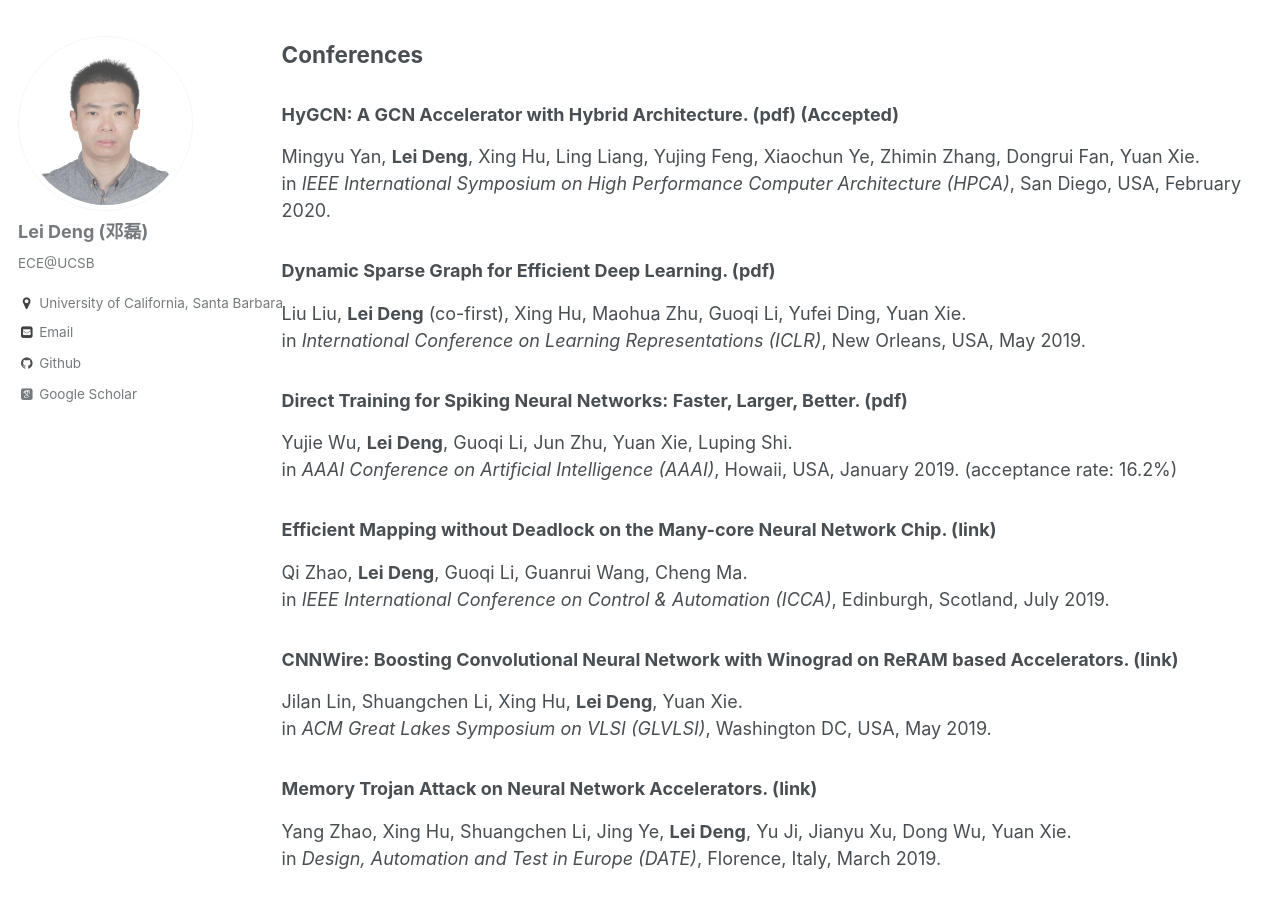
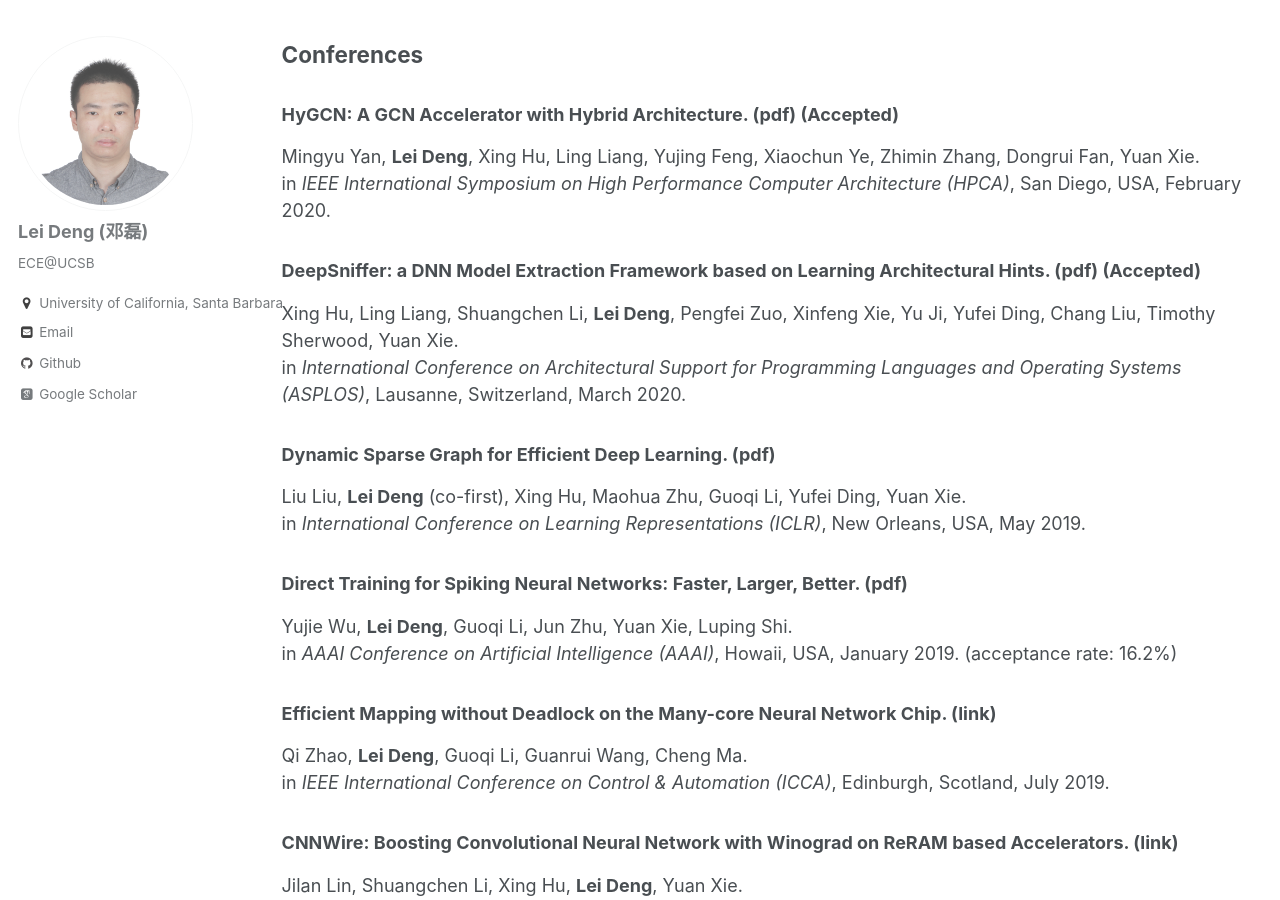
Before and after one commit to dllfei/dllfei.github.io, a Jekyll site: the page built from _pages/publications.md, in a window 1280 px wide and 900 px high, scrolled down 4420 px. Built offline with Jekyll 4.4.1, drawn with Linux system fonts in a browser that asks for light colours; some web fonts are replaced.

Commit message:
Update publications.md

```diff
--- a/_pages/publications.md
+++ b/_pages/publications.md
@@ -135,6 +135,10 @@ Guoqi Li, Wuhua Hu, Gaoxi Xiao, **Lei Deng**, Pei Tang, Jing Pei, Luping Shi. <b
 Mingyu Yan, **Lei Deng**, Xing Hu, Ling Liang, Yujing Feng, Xiaochun Ye, Zhimin Zhang, Dongrui Fan, Yuan Xie. <br />
 in *IEEE International Symposium on High Performance Computer Architecture (HPCA)*, San Diego, USA, February 2020.
 
+### DeepSniffer: a DNN Model Extraction Framework based on Learning Architectural Hints. ([pdf](https://arxiv.org/pdf/1903.03916.pdf)) (Accepted) <br />
+Xing Hu, Ling Liang, Shuangchen Li, **Lei Deng**, Pengfei Zuo, Xinfeng Xie, Yu Ji, Yufei Ding, Chang Liu, Timothy Sherwood, Yuan Xie. <br />
+in *International Conference on Architectural Support for Programming Languages and Operating Systems (ASPLOS)*, Lausanne, Switzerland, March 2020.
+
 ### Dynamic Sparse Graph for Efficient Deep Learning. ([pdf](https://openreview.net/pdf?id=H1goBoR9F7)) <br />
 Liu Liu, **Lei Deng** (co-first), Xing Hu, Maohua Zhu, Guoqi Li, Yufei Ding, Yuan Xie. <br />
 in *International Conference on Learning Representations (ICLR)*, New Orleans, USA, May 2019.
```
